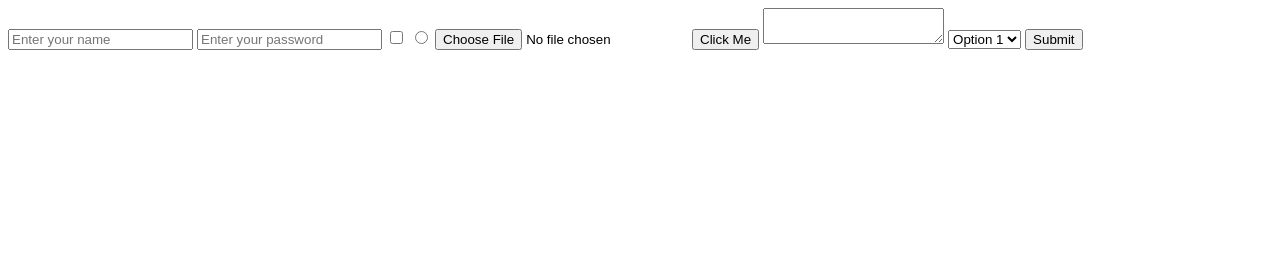
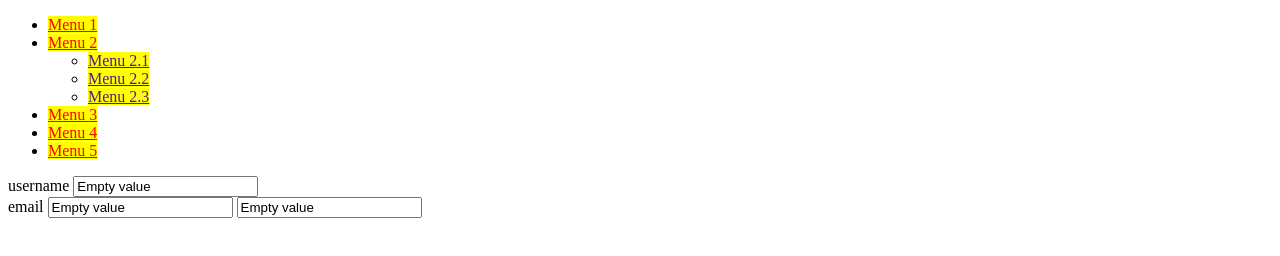
Before and after one commit to QuocAn108/JQuery_Learning, a plain HTML site: page JQuery/Import/index.html in a window 1280 px wide. Drawn offline with Linux system fonts and the light colour scheme.

Commit message:
selector to hierarchical structure

```diff
--- a/JQuery/Import/index.html
+++ b/JQuery/Import/index.html
@@ -10,50 +10,32 @@
   <body>
     <script>
       $(function () {
-        $("input:button").click(function () {
-          alert("Button clicked!");
-        });
-        $("input:checkbox").click(function () {
-          alert("Checkbox clicked!");
-        });
-        $("input:radio").click(function () {
-          alert("Radio button clicked!");
-        });
-        $("input:file").change(function () {
-          alert("File input changed!");
-        });
-        $("input:text").focus(function () {
-          console.log("Text input focused!");
-        });
-        $("input:password").blur(function () {
-          alert("Password input blurred!");
-        });
-        $("textarea").change(function () {
-          alert("Textarea changed!");
-        });
-        $("select").change(function () {
-          alert("Select option changed!");
-        });
-        $("button[type=submit]").click(function (event) {
-          event.preventDefault(); // Prevent form submission
-          alert("Form submitted!");
-        });
+        $("#menu>li>a").css("color", "red"); // Selects the first level of menu items
+        $("#menu a").css("background", "yellow"); // Selects all menu items have a tag
+        $("form label + input").val("Enter value"); // Selects the input that is immediately preceded by a label
+        $("form label ~ input").val("Empty value"); // Selects the input that is appear after a label
       });
     </script>
-    <form>
-      <input type="text" id="name" placeholder="Enter your name" />
-      <input type="password" id="password" placeholder="Enter your password" />
-      <input type="checkbox" />
-      <input type="radio" />
-      <input type="file" />
-      <input type="button" value="Click Me" />
-      <textarea></textarea>
-      <select>
-        <option value="1">Option 1</option>
-        <option value="2">Option 2</option>
-        <option value="3">Option 3</option>
-      </select>
-      <button type="submit">Submit</button>
+    <ul id="menu">
+      <li><a href="">Menu 1</a></li>
+      <li>
+        <a href="">Menu 2</a>
+        <ul>
+          <li><a href="">Menu 2.1</a></li>
+          <li><a href="">Menu 2.2</a></li>
+          <li><a href="">Menu 2.3</a></li>
+        </ul>
+      </li>
+      <li><a href="">Menu 3</a></li>
+      <li><a href="">Menu 4</a></li>
+      <li><a href="">Menu 5</a></li>
+    </ul>
+    <form action="">
+      <label for="username">username</label>
+      <input type="text" id="username" name="username" value="" /> <br />
+      <label for="email">email</label>
+      <input type="email" id="email" name="email" value="" />
+      <input type="text" id="description" name="description" value="" />
     </form>
   </body>
 </html>
```
Also changed, not shown: JQuery/Import/js/main.js (+30 -0 lines).
